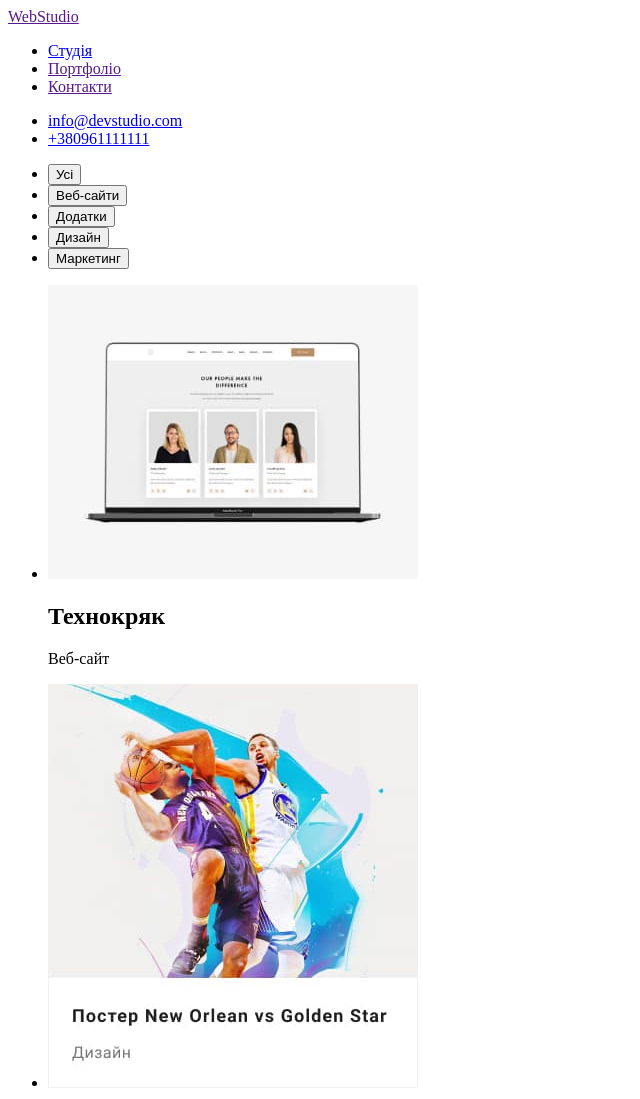
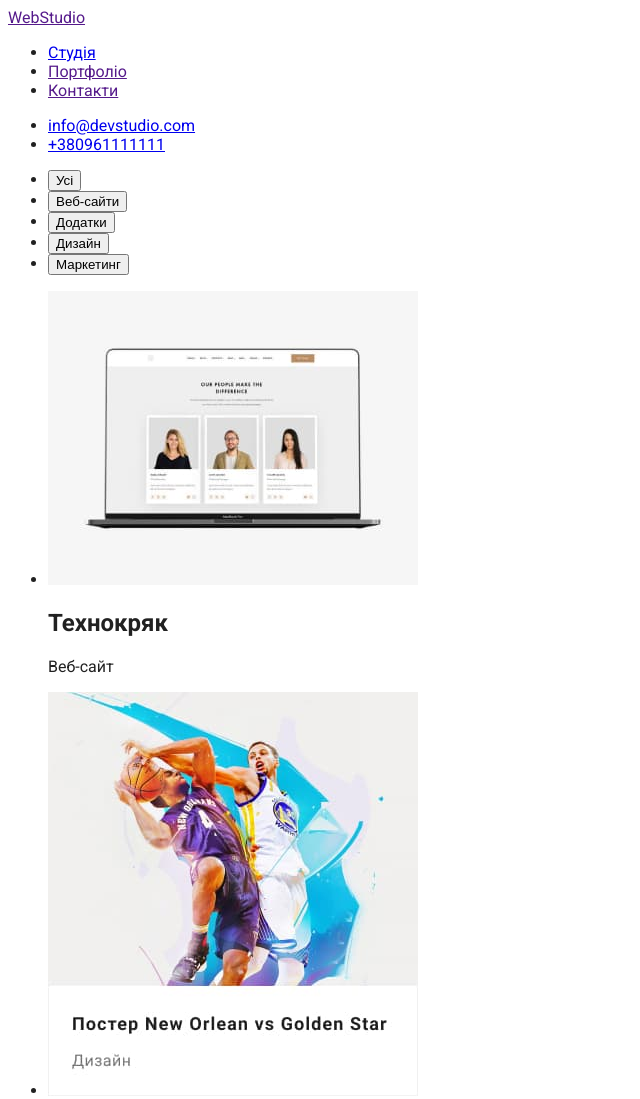
Before and after one commit to DmitryAshemof/goit-markup-hw-02, a plain HTML site: page portfolio.html in a window 1280 px wide. Shown: the top 1099 px of the page, without its empty margins (0-640 px from the left). Drawn offline with Linux system fonts and the light colour scheme.

Commit message:
Adds fonts

```diff
--- a/css/style.css
+++ b/css/style.css
@@ -0,0 +1,9 @@
+/* primari-text-color: #212121 */
+/* secondary-text-color: #757575 */
+/* accent-color: #2196F3 */
+/* white-color: #ffffff */
+/* background-color: #F5F5F5; */
+body{
+    font-family:"Roboto","Raleway",sans-serif;
+    color: #212121;
+}
--- a/portfolio.html
+++ b/portfolio.html
@@ -5,6 +5,10 @@
     <meta http-equiv="X-UA-Compatible" content="IE=edge">
     <meta name="viewport" content="width=device-width, initial-scale=1.0">
     <title>Portfolio</title>
+    <link rel="preconnect" href="https://fonts.googleapis.com">
+    <link rel="preconnect" href="https://fonts.gstatic.com" crossorigin>
+    <link href="https://fonts.googleapis.com/css2?family=Raleway:wght@700&family=Roboto:wght@400;500;700;900&display=swap"
+        rel="stylesheet">
     <link rel="stylesheet" href="./css/style.css">
 </head>
 <body>
```
